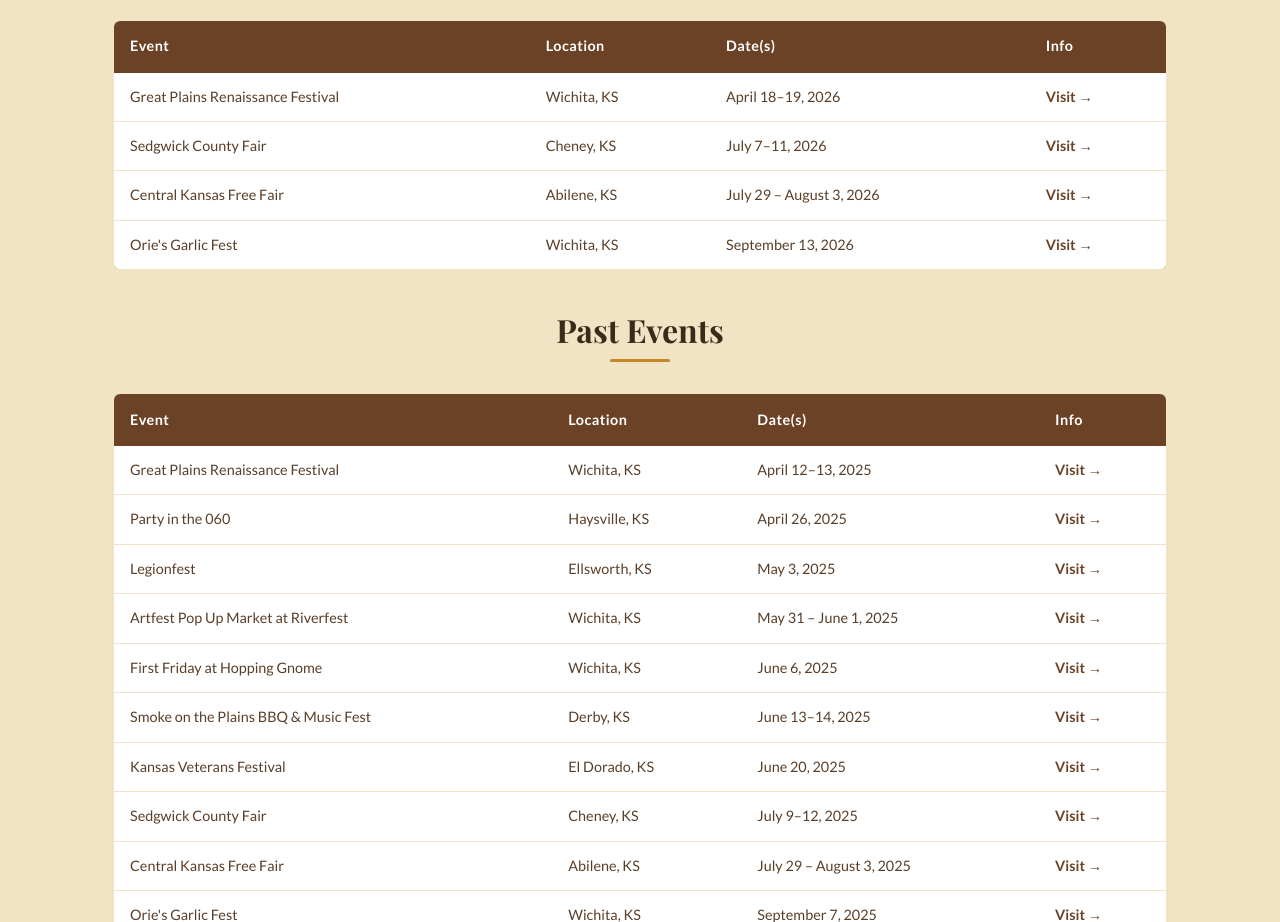
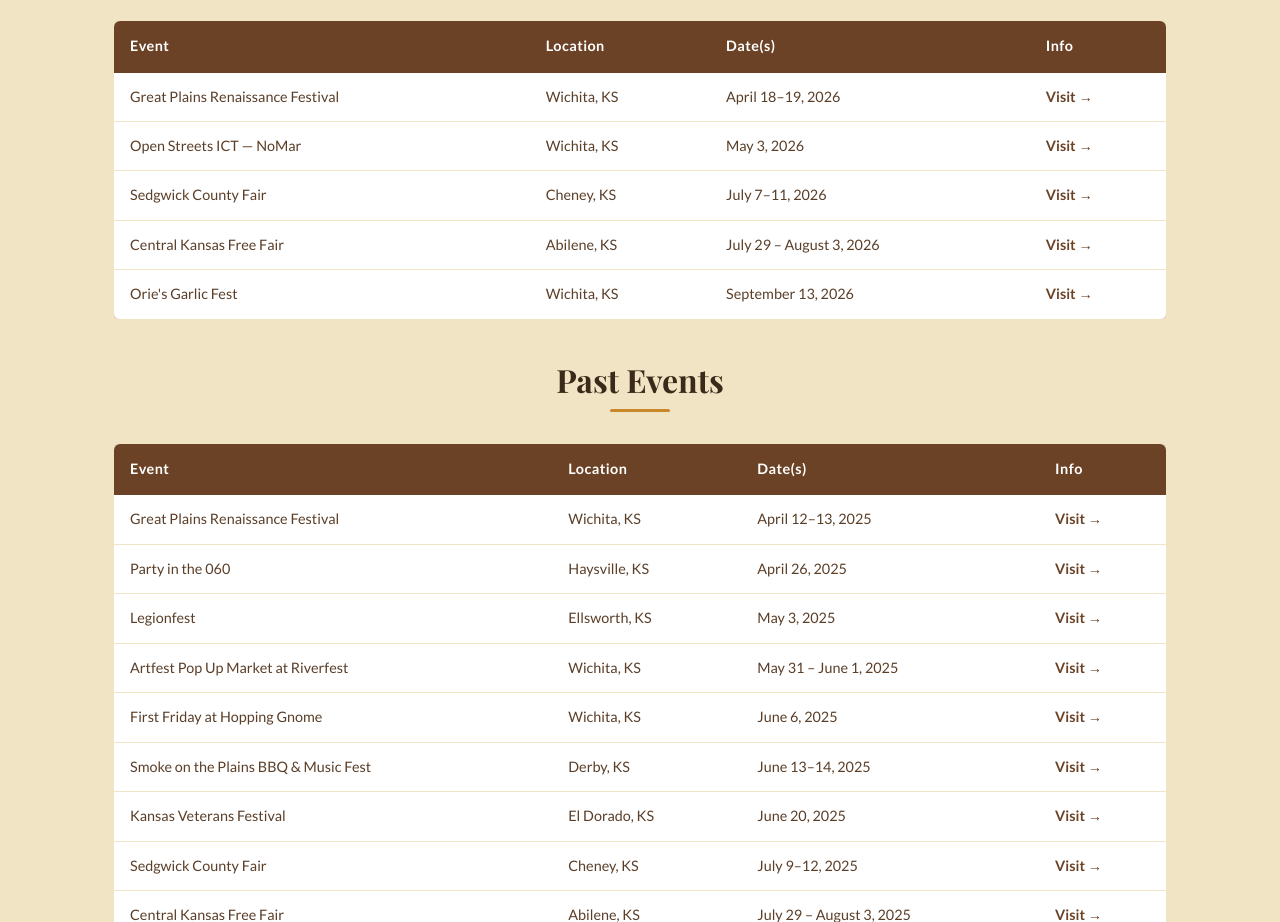
Before and after one commit to jofusmichael80-glitch/mikjaw-kettle-corn, a website: page kettlecorn.html in a window 1280 px wide. Shown: the part 3940-4862 px from the top of the page. Drawn offline with nearby package versions, Linux system fonts and the light colour scheme.

Commit message:
Add Open Streets ICT NoMar (May 3, 2026) to upcoming events

```diff
--- a/kettlecorn.html
+++ b/kettlecorn.html
@@ -165,6 +165,12 @@
               <td data-label="Info"><a href="https://www.greatplainsrenfest.com/" target="_blank">Visit →</a></td>
             </tr>
             <tr>
+              <td data-label="Event">Open Streets ICT — NoMar</td>
+              <td data-label="Location">Wichita, KS</td>
+              <td data-label="Date(s)">May 3, 2026</td>
+              <td data-label="Info"><a href="https://www.wichita.gov/1709/Open-Streets-ICT---Nomar" target="_blank">Visit →</a></td>
+            </tr>
+            <tr>
               <td data-label="Event">Sedgwick County Fair</td>
               <td data-label="Location">Cheney, KS</td>
               <td data-label="Date(s)">July 7–11, 2026</td>
```
